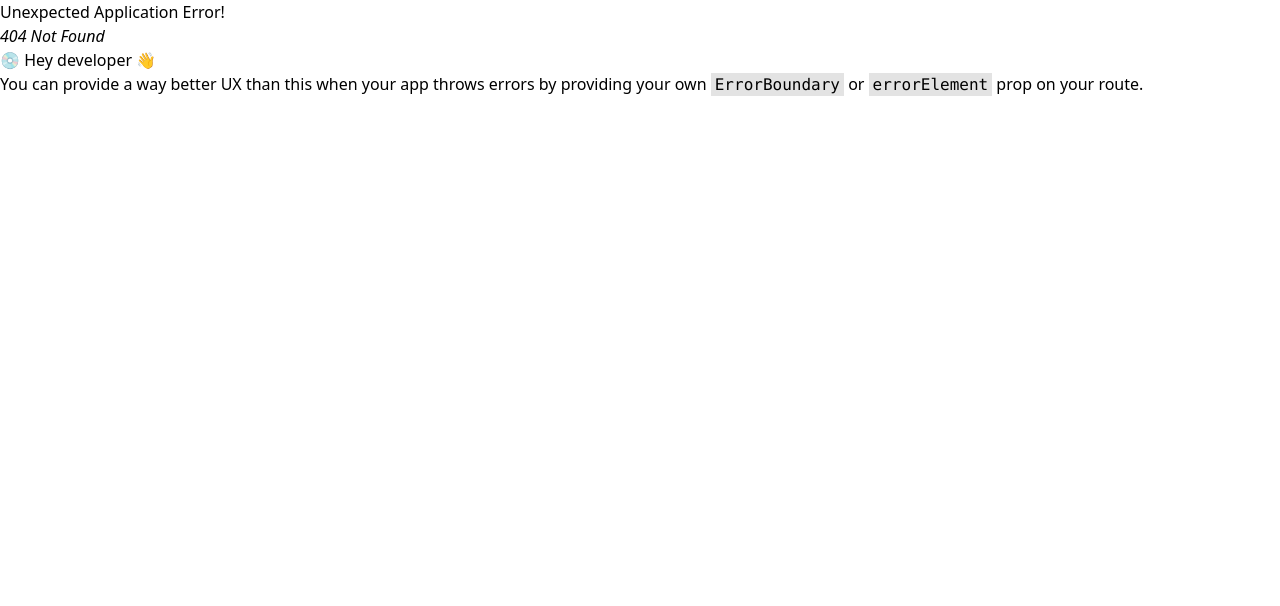
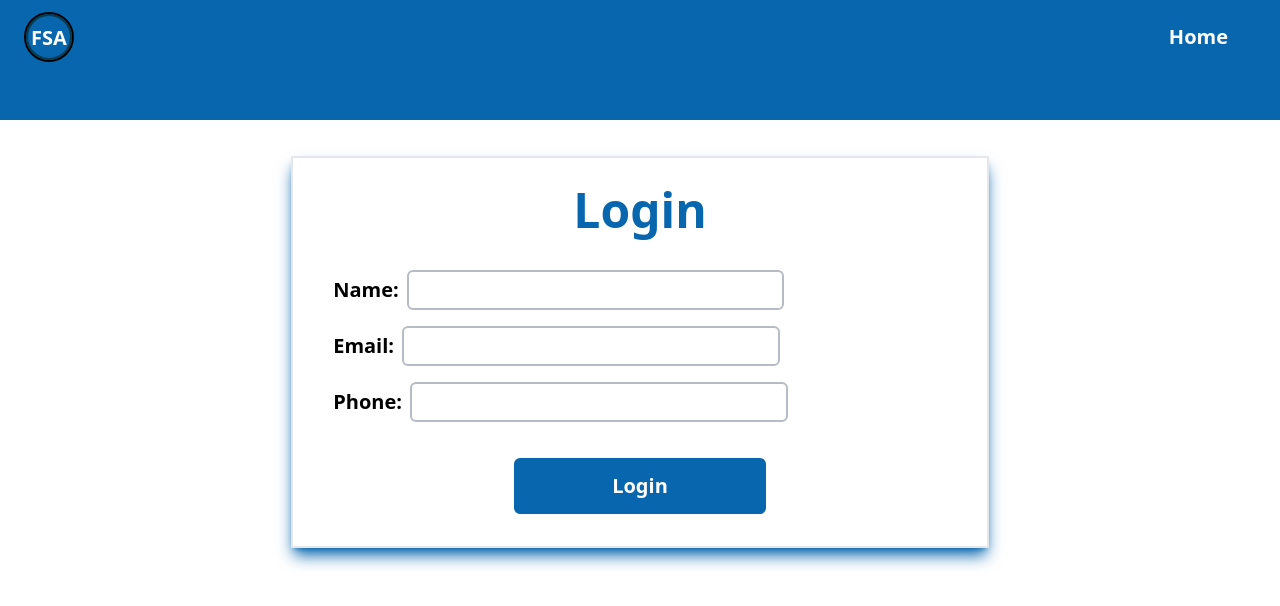
Before and after one commit to bablysingh2409/user-management-app-frontend, a React (Create React App) app: page /create-user in a window 1280 px wide. Before the commit this address had no page. Shown: the top 606 px of the page. Built offline with nearby package versions, Linux system fonts and the light colour scheme.

Commit message:
Implemented CreateUser component for adding new users

```diff
--- a/src/App.js
+++ b/src/App.js
@@ -5,6 +5,7 @@ import Home from "./pages/Home";
 import Nav from "./components/Nav";
 import UserList from "./components/UserList";
 import UserDetails from "./components/UserDetails";
+import CreateUser from "./components/CreateUser";
 
 function App() {
 
@@ -30,7 +31,10 @@ const router=createBrowserRouter([
          path:'/user-details/:id',
          element:<UserDetails/>
       },
-
+     {
+      path:'create-user',
+      element:<CreateUser/>
+     }
     ]
   }
 
--- /dev/null
+++ b/src/components/CreateUser.js
@@ -0,0 +1,68 @@
+import React, { useState } from 'react';
+import { addUser } from '../redux/actions/userActions';
+import { useDispatch } from 'react-redux';
+import { useNavigate } from 'react-router-dom';
+
+function CreateUser() {
+    const [userData, setUserData] = useState({
+        name: '',
+        email: '',
+        phone: ''
+    });
+    const dispatch = useDispatch();
+    const navigate=useNavigate();
+
+
+    const handleSubmit=async(e)=>{
+        e.preventDefault();
+        try{
+            dispatch(addUser(userData));
+            navigate('/');
+
+        }catch(err){
+            console.log(err);
+        }
+    }
+
+    const handleChange = (e) => {
+
+            const { value, name } = e.target;
+            setUserData({
+                ...userData,
+                [name]: value,
+            })
+
+    }
+
+    return (
+        <div className='w-[70%] p-3 m-auto '>
+            <div className=' w-[80%] m-auto p-4 shadow-lg shadow-[#0766AD] mt-6 border-2 '>
+
+                <h2 className='text-center font-semibold text-5xl p-3 text-[#0766AD]'>Login</h2>
+                <form className='flex flex-col w-ful  justify-center p-4 ' onSubmit={handleSubmit} >
+                    <div>
+                        <label htmlFor="name" className='text-xl pl-2 font-bold'>Name:</label>
+                        <input type="text" id="name" name="name" required className='w-[60%] p-1 border-2
+    border-[#B6BBC4] rounded-md text-lg m-2' value={userData.name} onChange={handleChange} />
+                    </div>
+
+                    <div>
+                        <label htmlFor="email" className='text-xl pl-2 font-bold'>Email:</label>
+                        <input type="email" id="email" name="email" required className='w-[60%] p-1 border-2
+    border-[#B6BBC4] rounded-md text-lg m-2' value={userData.email} onChange={handleChange} />
+                    </div>
+                    <div>
+                        <label htmlFor="phone" className='text-xl pl-2 font-bold'>Phone:</label>
+                        <input type="tel" id="phone" name="phone" pattern="[0-9]+" required className='w-[60%] p-1 border-2
+            border-[#B6BBC4] rounded-md text-lg m-2' onChange={handleChange} value={userData.phone} />
+                    </div>
+                    <button type="submit" className='w-[40%] p-3 border-2 border-[#0766AD] bg-[#0766AD] text-white rounded-md
+    text-xl m-auto font-semibold hover:bg-[#91C8E4] hover:text-black mt-7'>Login</button>
+                </form>
+
+            </div>
+        </div>
+    )
+}
+
+export default CreateUser
--- a/src/components/Nav.js
+++ b/src/components/Nav.js
@@ -30,7 +30,7 @@ function Nav() {
                                 <div className='p-3'>
                                     <ul className='flex justify-around'>
                                         <li className='text-xl text-white font-semibold hover:text-[#053B50] '><Link to='/'>Home</Link></li>
-                                        <li className='text-xl text-white font-semibold hover:text-[#053B50] '><Link to='/profile'>Create User</Link></li>
+                                        <li className='text-xl text-white font-semibold hover:text-[#053B50] '><Link to='/create-user'>Create User</Link></li>
                                         <li className='text-xl text-white font-semibold hover:text-[#053B50] cursor-pointer ' onClick={handleLogOut}>Logout</li>
                                     </ul>
                                 </div> :
```
